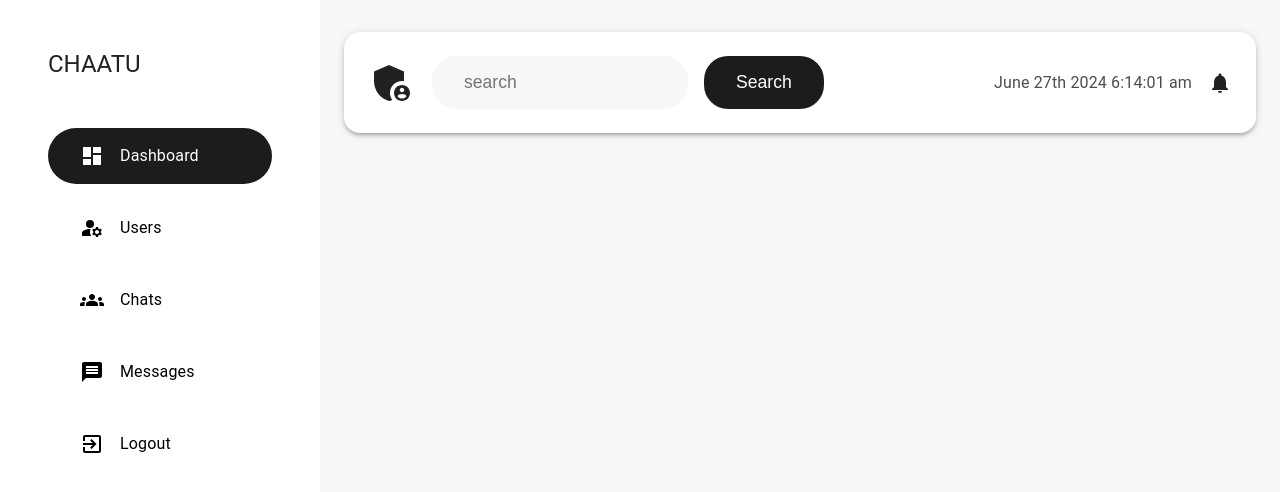
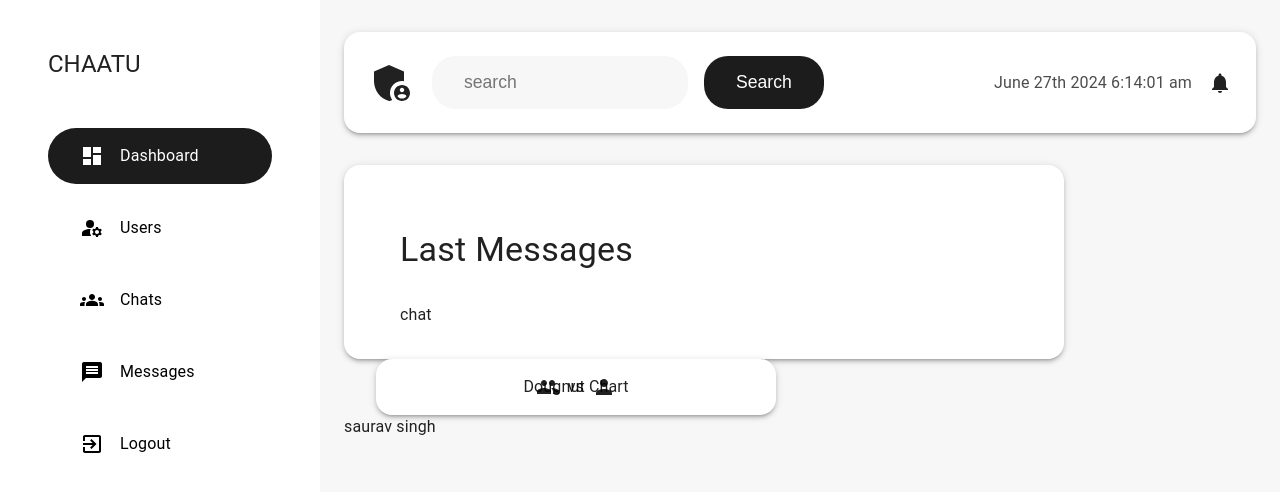
Before and after one commit to sauravkumar1812/Chat_app, a React (Vite) app in the folder client/: page /admin/dashboard in a window 1280 px wide. Shown: the top 492 px of the page. Built offline with nearby package versions, Linux system fonts and the light colour scheme.

Commit message:
normal commit

```diff
--- a/client/src/pages/admin/Dashboard.jsx
+++ b/client/src/pages/admin/Dashboard.jsx
@@ -1,37 +1,97 @@
 import React from "react";
 import AdminLayout from "../../components/layout/AdminLayout";
-import {  Box, Container, Paper, Stack, Typography } from "@mui/material";
-import { AdminPanelSettings as AdminPanelSettingsIcon, Notifications as NotificationsIcon} from "@mui/icons-material";
-import moment from 'moment'
-import { CurveButton, SearchField } from "../../components/styles/styledComponents";
-
+import { Box, Container, Paper, Stack, Typography } from "@mui/material";
+import {
+  AdminPanelSettings as AdminPanelSettingsIcon,
+  Group as GroupIcon,
+  Notifications as NotificationsIcon,
+  Person as PersonIcon,
+} from "@mui/icons-material";
+import moment from "moment";
+import {
+  CurveButton,
+  SearchField,
+} from "../../components/styles/styledComponents";
 
 const Dashboard = () => {
-    const Appbar = <Paper elevation={3} sx={{padding:"1.5rem" ,margin:"2rem 0", borderRadius:"1rem"}}>
-        <Stack direction={"row"} alignItems={"center"} spacing={"1rem"}>
-            <AdminPanelSettingsIcon sx={{fontSize:"3rem"}}/>
-         <SearchField placeholder="search"/>
-            <CurveButton>
-                Search
-            </CurveButton>
-            <Box flexGrow={1}/>
-            <Typography display={{
-                xs:"none",
-                md:"block",
+  const Appbar = (
+    <Paper
+      elevation={3}
+      sx={{ padding: "1.5rem", margin: "2rem 0", borderRadius: "1rem" }}
+    >
+      <Stack direction={"row"} alignItems={"center"} spacing={"1rem"}>
+        <AdminPanelSettingsIcon sx={{ fontSize: "3rem" }} />
+        <SearchField placeholder="search" />
+        <CurveButton>Search</CurveButton>
+        <Box flexGrow={1} />
+        <Typography
+          display={{
+            xs: "none",
+            md: "block",
+          }}
+          color={"rgba(0,0,0,0.7)"}
+          textAlign={"center"}
+        >
+          {moment().format("MMMM Do YYYY h:mm:ss a")}
+        </Typography>
+        <NotificationsIcon />
+      </Stack>
+    </Paper>
+  );
 
-            }} color={"rgba(0,0,0,0.7)"}
-            textAlign={"center"}
-            >{moment().format("MMMM Do YYYY h:mm:ss a")}</Typography>
-            <NotificationsIcon/>
+  const Widgets = <>saurav singh</>;
+  return (
+    <AdminLayout>
+      <Container component={"main"}>
+        {Appbar}
+
+        <Stack direction={"row"} spacing={"2rem"} flexWrap={"wrap"}>
+          <Paper
+            elevation={3}
+            sx={{
+              padding: "2rem 3.5rem",
+              borderRadius: "1rem",
+              width: "100%",
+              maxWidth: "45rem",
+            }}
+          >
+            <Typography margin={"2rem 0"} variant="h4" >Last Messages</Typography>
+            {"chat"}
+          </Paper>
+          <Paper elevation={3}
+          sx={{
+            padding:"1rem",
+            borderRadius:"1rem",
+            display:"flex",
+            justifyContent:"center",
+            alignItems:"center",
+            width:{xs:"100%",sm:"50%"},
+            position:"relative",
+            width:"100%",
+            maxWidth:"25rem"
+          }}
+          >
+        {"Dougnut Chart"}
+        <Stack
+        position={"absolute"}
+        direction={"row"}
+        justifyContent={"center"}
+        alignItems={"center"}
+        spacing={"0.5rem"}
+        width={"100%"}
+        height={"100%"}
+        >
+     <GroupIcon/>  <Typography>
+        vs
+     </Typography>
+     <PersonIcon/>
         </Stack>
-    </Paper>
-  return <AdminLayout>
-    <Container component={"main"}>
-{
-    Appbar
-}
-    </Container>
-  </AdminLayout>
+          </Paper>
+        </Stack>
+        {Widgets}
+      </Container>
+    </AdminLayout>
+  );
 };
 
 export default Dashboard;
```
